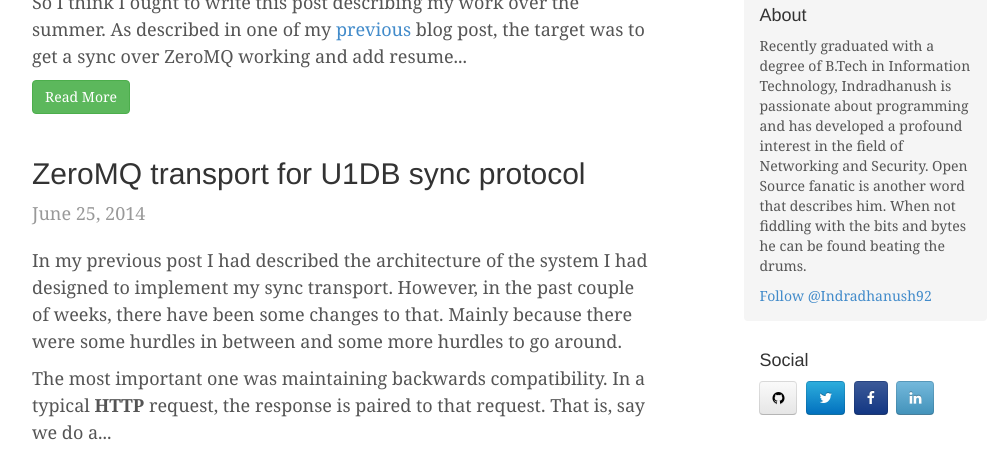
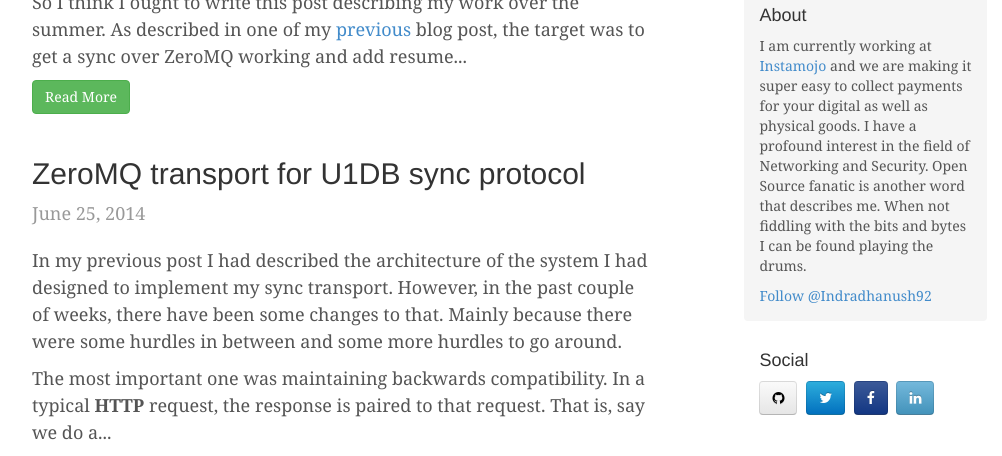
Before and after one commit to indradhanush/indradhanush.github.io, a Jekyll site: the page built from index.html, in a window 1280 px wide and 900 px high, cut to the strip 444-900 px from the top of the window. Shown: the whole strip, without its empty margins (138-1140 px from the left). Built offline with Jekyll 4.4.1, drawn with Linux system fonts in a browser that asks for light colours; nearby versions of some CDN libraries; Markdown is read by kramdown in place of the engine named in the settings; comment, search, counter and statistics services are not loaded.

Commit message:
Updated description.

```diff
--- a/_includes/sidebar.html
+++ b/_includes/sidebar.html
@@ -5,12 +5,14 @@
               <img src="http://www.gravatar.com/avatar/0e74dfe9b92822b1371cae0f22538b2e.png">
             </p>
             <h4>About</h4>
-            <p>Recently graduated with a degree of B.Tech in
-            Information Technology, Indradhanush is passionate about
-            programming and has developed a profound interest in the
-            field of Networking and Security. Open Source fanatic is
-            another word that describes him. When not fiddling with
-            the bits and bytes he can be found beating the drums.
+            <p>I am currently working
+            at <a href="https://www.instamojo.com/">Instamojo</a> and
+            we are making it super easy to collect payments
+            for your digital as well as physical goods. I have a
+            profound interest in the field of Networking and Security.
+            Open Source fanatic is another word that describes me.
+            When not fiddling with the bits and bytes I can be found
+            playing the drums.
             </p>
             <p>
               <a href="https://twitter.com/Indradhanush92" class="twitter-follow-button" data-show-count="false" data-lang="en">Follow @Indradhanush92</a>
```
